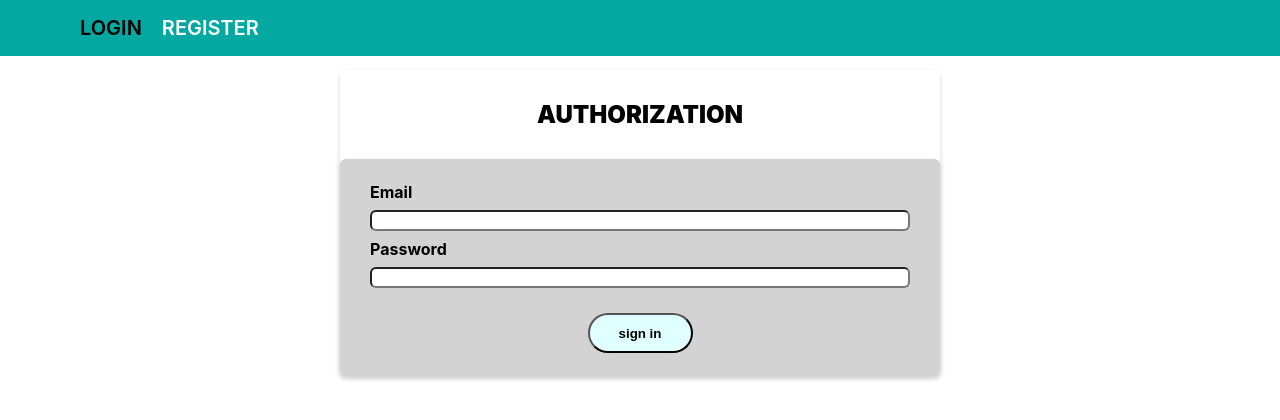
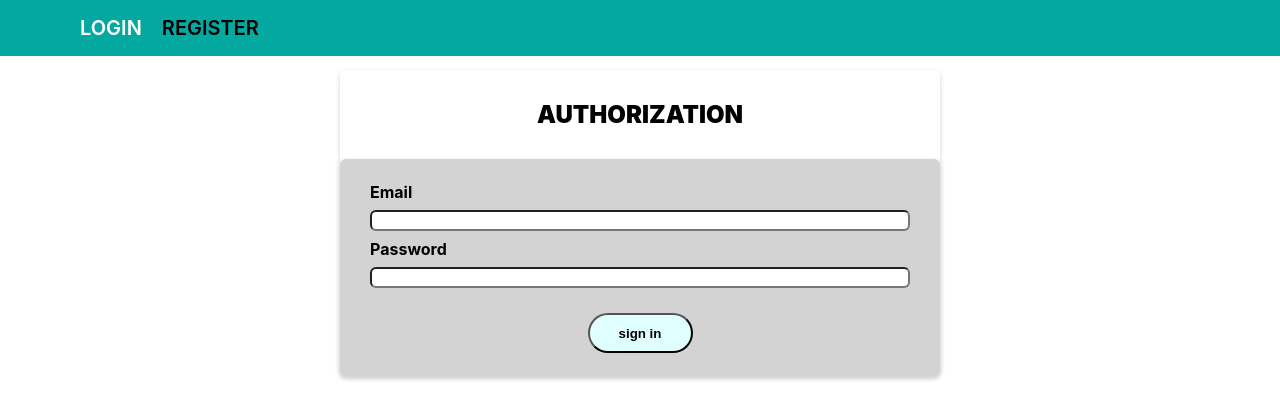
Before and after one commit to teiatan/goit-react-hw-08-phonebook, a React (Create React App) app: page /login in a window 1280 px wide. Shown: the top 420 px of the page. Built offline with nearby package versions, Linux system fonts and the light colour scheme.

Commit message:
add navigation to contacts after authorisation

```diff
--- a/src/components/App.jsx
+++ b/src/components/App.jsx
@@ -4,10 +4,24 @@ import { Layout } from './Layout/Layout';
 import { Login } from 'pages/Login';
 import { Register } from 'pages/Register';
 import { NotFound } from 'pages/NotFound';
-
-
+import { useEffect } from 'react';
+import { useNavigate } from "react-router-dom";
+import { useSelector } from 'react-redux';
+import { isLoggedInSelector } from 'redux/selectors';
 
 export const App = () => {
+
+  const navigate = useNavigate();
+  const isLoggedIn = useSelector(isLoggedInSelector);
+  //navigate("/contacts", { replace: true });
+
+  useEffect(()=>{
+    if(isLoggedIn) {
+      navigate("/contacts", { replace: true });
+      return;
+    };
+    //navigate("/login", { replace: true });
+  },[isLoggedIn, navigate]);
 
   return (
     <>
--- a/src/components/Navigation/Navigation.styled.js
+++ b/src/components/Navigation/Navigation.styled.js
@@ -7,12 +7,12 @@ export const NavTag = styled.nav`
 
 export const StyledNavLink = styled(NavLink)`
     text-decoration: none;
-    color:inherit;
+    color: black;
     font-weight: 600;
     font-size: 20px;
     text-transform: uppercase;
     &.active {
-        color: black;
+        color: white;
     }
 `;
 
--- a/src/pages/Contacts.jsx
+++ b/src/pages/Contacts.jsx
@@ -15,9 +15,9 @@ export const Contacts = () => {
   const dispatch = useDispatch();
   const isLoading = useSelector(isLoadingSelector);
 
-  useEffect(()=> {
+  /* useEffect(()=> {
     dispatch(fetchContacts());
-  }, [dispatch]);
+  }, [dispatch]); */
 
   return (
     <>
--- a/src/redux/auth/authOperations.js
+++ b/src/redux/auth/authOperations.js
@@ -22,6 +22,7 @@ export const signIn = createAsyncThunk(
         try {
             const response = await api.signIn(data);
             Notify.success(`${response.user.name}, welcome back to your phonebook`);
+
             return response;
         }  catch(error) {
             console.log(error);
```
